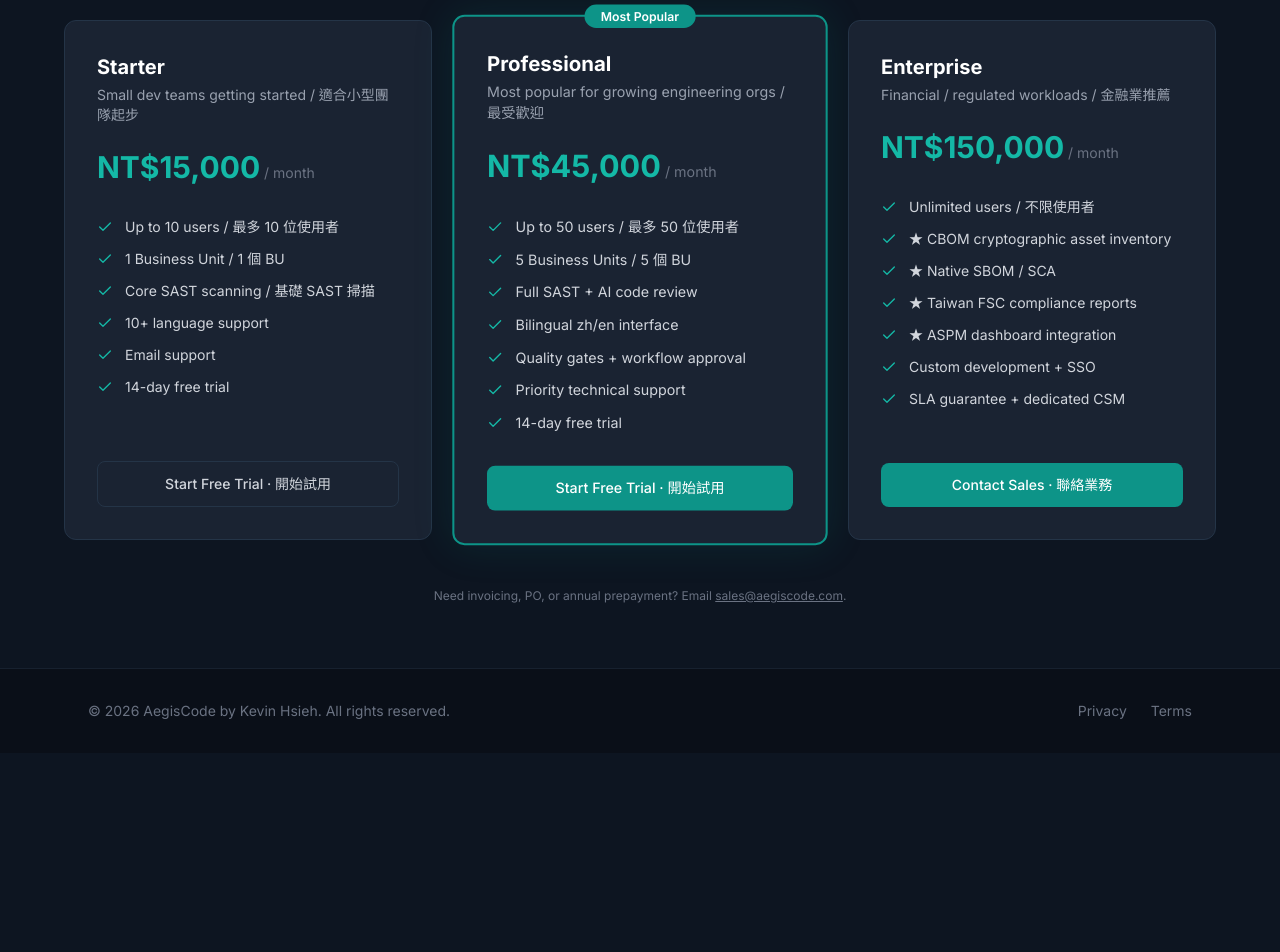
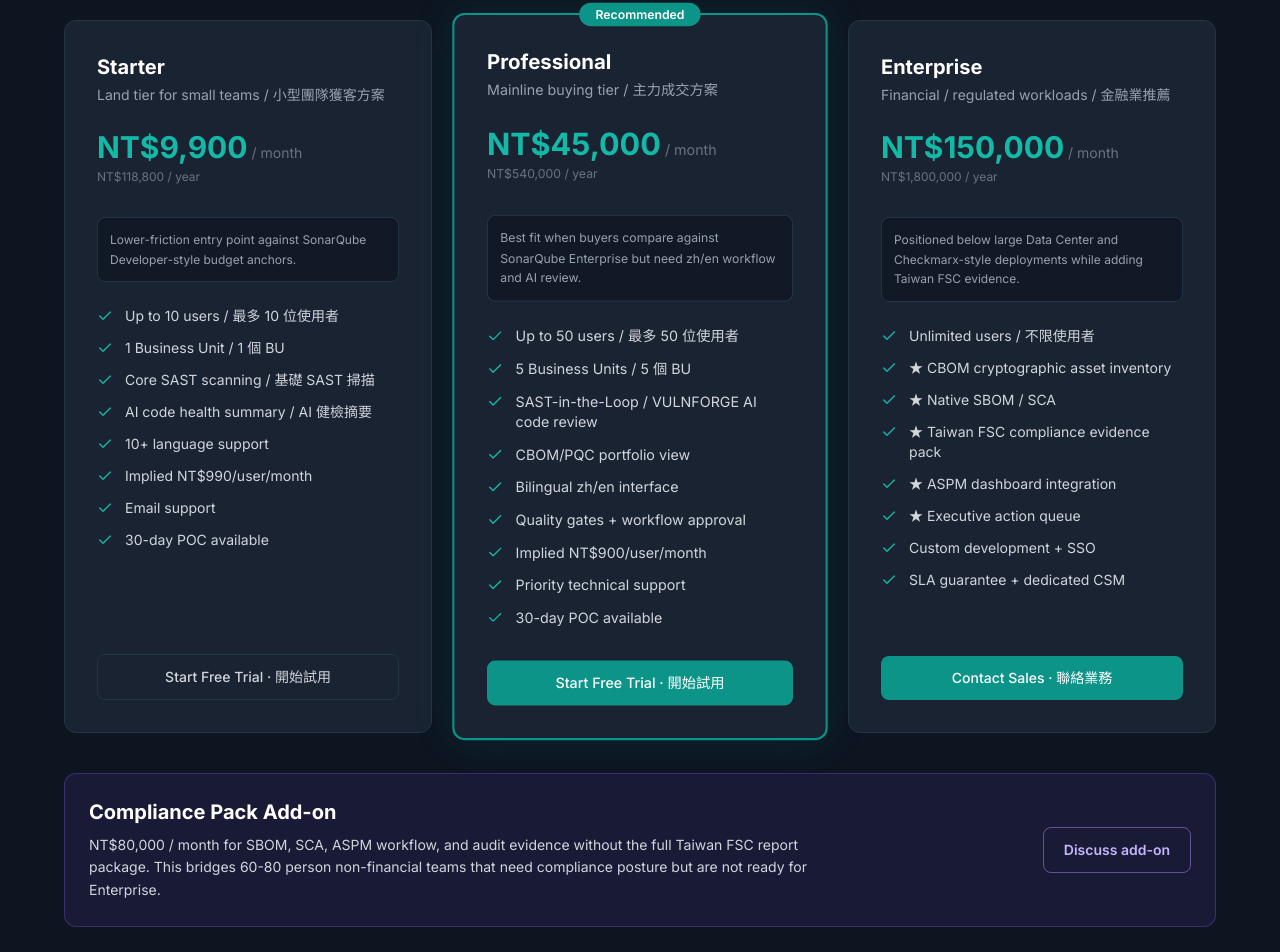
Before and after one commit to Kevin-Power/aegiscode-website, a Next.js app: page /pricing in a window 1280 px wide. Shown: the part 280-1232 px from the top of the page. Before the commit the page ends 1033 px from the top, so only its background shows below. Built offline with nearby package versions, Linux system fonts and the light colour scheme.

Commit message:
feat: update pricing positioning

```diff
--- a/src/app/layout.tsx
+++ b/src/app/layout.tsx
@@ -8,26 +8,30 @@ const inter = Inter({
 });
 
 export const metadata: Metadata = {
-  title: "AegisCode — Code Quality, CBOM & PQC Governance Platform",
+  title: "AegisCode — SAST-in-the-Loop, CBOM & Taiwan Compliance Platform",
   description:
-    "AegisCode 企業級程式碼品質、CBOM/PQC 加密資產盤點與稽核證據平台。支援 SAST、AI 程式碼健檢、主管審核、證據匯出與金融合規 demo。",
+    "AegisCode 企業級 SAST-in-the-Loop、CBOM/PQC、SBOM/SCA 與稽核證據平台。支援 VULNFORGE AI review、主管審核、證據匯出與台灣金融合規 demo。",
   keywords: [
     "code quality",
     "code security",
     "SAST",
     "static analysis",
     "AI code review",
+    "SAST-in-the-Loop",
+    "VULNFORGE",
     "CBOM",
     "PQC",
+    "SBOM",
+    "SCA",
     "cryptographic inventory",
     "SonarQube",
     "企業資安",
     "程式碼掃描",
   ],
   openGraph: {
-    title: "AegisCode — Code Quality, CBOM & PQC Governance Platform",
+    title: "AegisCode — SAST-in-the-Loop, CBOM & Taiwan Compliance Platform",
     description:
-      "從程式碼弱點到加密資產，一次產出可稽核的治理證據。",
+      "從程式碼弱點、相依套件到加密資產，一次產出可稽核的治理證據。",
     type: "website",
   },
 };
--- a/src/app/pricing/page.tsx
+++ b/src/app/pricing/page.tsx
@@ -10,7 +10,9 @@ interface Tier {
   id: "STARTER" | "PROFESSIONAL" | "ENTERPRISE";
   name: string;
   priceMonthly: string;
+  priceAnnual: string;
   desc: string;
+  positioning: string;
   highlighted: boolean;
   badge?: string;
   features: string[];
@@ -21,16 +23,20 @@ const tiers: Tier[] = [
   {
     id: "STARTER",
     name: "Starter",
-    priceMonthly: "NT$15,000",
-    desc: "Small dev teams getting started / 適合小型團隊起步",
+    priceMonthly: "NT$9,900",
+    priceAnnual: "NT$118,800 / year",
+    desc: "Land tier for small teams / 小型團隊獲客方案",
+    positioning: "Lower-friction entry point against SonarQube Developer-style budget anchors.",
     highlighted: false,
     features: [
       "Up to 10 users / 最多 10 位使用者",
       "1 Business Unit / 1 個 BU",
       "Core SAST scanning / 基礎 SAST 掃描",
+      "AI code health summary / AI 健檢摘要",
       "10+ language support",
+      "Implied NT$990/user/month",
       "Email support",
-      "14-day free trial",
+      "30-day POC available",
     ],
     cta: "trial",
   },
@@ -38,17 +44,21 @@ const tiers: Tier[] = [
     id: "PROFESSIONAL",
     name: "Professional",
     priceMonthly: "NT$45,000",
-    desc: "Most popular for growing engineering orgs / 最受歡迎",
+    priceAnnual: "NT$540,000 / year",
+    desc: "Mainline buying tier / 主力成交方案",
+    positioning: "Best fit when buyers compare against SonarQube Enterprise but need zh/en workflow and AI review.",
     highlighted: true,
-    badge: "Most Popular",
+    badge: "Recommended",
     features: [
       "Up to 50 users / 最多 50 位使用者",
       "5 Business Units / 5 個 BU",
-      "Full SAST + AI code review",
+      "SAST-in-the-Loop / VULNFORGE AI code review",
+      "CBOM/PQC portfolio view",
       "Bilingual zh/en interface",
       "Quality gates + workflow approval",
+      "Implied NT$900/user/month",
       "Priority technical support",
-      "14-day free trial",
+      "30-day POC available",
     ],
     cta: "trial",
   },
@@ -56,14 +66,17 @@ const tiers: Tier[] = [
     id: "ENTERPRISE",
     name: "Enterprise",
     priceMonthly: "NT$150,000",
+    priceAnnual: "NT$1,800,000 / year",
     desc: "Financial / regulated workloads / 金融業推薦",
+    positioning: "Positioned below large Data Center and Checkmarx-style deployments while adding Taiwan FSC evidence.",
     highlighted: false,
     features: [
       "Unlimited users / 不限使用者",
       "★ CBOM cryptographic asset inventory",
       "★ Native SBOM / SCA",
-      "★ Taiwan FSC compliance reports",
+      "★ Taiwan FSC compliance evidence pack",
       "★ ASPM dashboard integration",
+      "★ Executive action queue",
       "Custom development + SSO",
       "SLA guarantee + dedicated CSM",
     ],
@@ -120,11 +133,10 @@ export default function PricingPage() {
               Pricing / 授權方案
             </h1>
             <p className="text-gray-400 text-lg">
-              Self-service trial · Self-checkout for Starter &amp; Professional ·
-              Enterprise contracted via sales
+              Transparent monthly anchors for procurement. Starter lands, Professional converts, Enterprise expands.
             </p>
             <p className="text-gray-500 text-sm mt-2">
-              月繳價格未稅，年繳享 17% 折扣（聯絡業務開立年約）
+              Prices exclude tax. Annual contracts, PO, security review, and pilot scope are handled through sales.
             </p>
           </div>
 
@@ -162,7 +174,14 @@ export default function PricingPage() {
                     {tier.priceMonthly}
                   </span>
                   <span className="text-gray-500 text-sm"> / month</span>
+                  <div className="mt-1 text-xs text-gray-500">
+                    {tier.priceAnnual}
+                  </div>
                 </div>
+
+                <p className="mb-6 rounded-lg border border-[#243447] bg-[#0D1521]/70 p-3 text-xs leading-relaxed text-gray-400">
+                  {tier.positioning}
+                </p>
 
                 <ul className="space-y-3 mb-8 flex-1">
                   {tier.features.map((f) => (
@@ -220,6 +239,28 @@ export default function PricingPage() {
             ))}
           </div>
 
+          <div className="mt-10 rounded-xl border border-[#8B5CF6]/30 bg-[#8B5CF6]/10 p-6">
+            <div className="flex flex-col gap-4 md:flex-row md:items-center md:justify-between">
+              <div>
+                <h2 className="text-xl font-bold text-white">
+                  Compliance Pack Add-on
+                </h2>
+                <p className="mt-2 max-w-3xl text-sm leading-relaxed text-gray-300">
+                  NT$80,000 / month for SBOM, SCA, ASPM workflow, and audit evidence
+                  without the full Taiwan FSC report package. This bridges 60-80 person
+                  non-financial teams that need compliance posture but are not ready for
+                  Enterprise.
+                </p>
+              </div>
+              <Link
+                href="/#contact"
+                className="shrink-0 rounded-lg border border-[#A78BFA]/50 px-5 py-3 text-center text-sm font-semibold text-[#C4B5FD] hover:bg-[#8B5CF6]/15"
+              >
+                Discuss add-on
+              </Link>
+            </div>
+          </div>
+
           <p className="text-center text-xs text-gray-500 mt-12">
             Need invoicing, PO, or annual prepayment? Email{" "}
             <a className="underline" href="mailto:sales@aegiscode.com">
--- a/src/app/roi/page.tsx
+++ b/src/app/roi/page.tsx
@@ -26,9 +26,9 @@ const fmtK = (n: number) => {
 
 // Pricing tiers (annual, NT$)
 const PLANS = {
-  starter: { name: "Starter", annual: 120_000, maxUsers: 10 },
-  professional: { name: "Professional", annual: 390_000, maxUsers: 50 },
-  enterprise: { name: "Enterprise", annual: 990_000, maxUsers: 9999 },
+  starter: { name: "Starter", annual: 118_800, maxUsers: 10 },
+  professional: { name: "Professional", annual: 540_000, maxUsers: 50 },
+  enterprise: { name: "Enterprise", annual: 1_800_000, maxUsers: 9999 },
 };
 
 export default function RoiCalculatorPage() {
--- a/src/app/trial/page.tsx
+++ b/src/app/trial/page.tsx
@@ -144,7 +144,7 @@ function TrialForm() {
           }
           className="w-full bg-[#0D1521] border border-[#243447] rounded-lg px-3 py-2 text-gray-100 focus:border-[#0D9488] outline-none"
         >
-          <option value="STARTER">Starter (NT$15K/mo)</option>
+          <option value="STARTER">Starter (NT$9.9K/mo)</option>
           <option value="PROFESSIONAL">
             Professional (NT$45K/mo) — recommended
           </option>
@@ -234,7 +234,7 @@ export default function TrialPage() {
               Start your free trial
             </h1>
             <p className="text-gray-400 text-lg">
-              14-day Professional trial · No credit card · Auto-issued license
+              30-day POC · No credit card · Start with Starter or Professional
             </p>
           </div>
           <Suspense fallback={<div className="text-gray-500">Loading...</div>}>
--- a/src/components/features.tsx
+++ b/src/components/features.tsx
@@ -35,8 +35,8 @@ const features = [
   },
   {
     icon: Bot,
-    title: "AI 程式碼健檢",
-    desc: "業界首創！針對 AI 生成程式碼的 7 大問題分類分析，提供 S~D 五級評分與改善建議。",
+    title: "SAST-in-the-Loop / VULNFORGE",
+    desc: "把 SAST findings 轉成可審查、可修復、可追蹤的 AI review 工作流，這是 Professional tier 對抗傳統 SAST 的主要差異化。",
   },
   {
     icon: Activity,
@@ -83,11 +83,11 @@ export default function Features() {
         >
           <h2 className="text-3xl sm:text-4xl font-bold mb-4">核心功能</h2>
           <p className="text-gray-400 text-lg">
-            可展示功能 · 對應 金管會 ZTA / PQC / F-ISAC 採購情境
+            可展示功能 · 對應 SonarQube / Snyk / Checkmarx 競品比較與金管會採購情境
           </p>
           <div className="inline-flex items-center gap-2 mt-4 px-4 py-1.5 rounded-full bg-[#F59E0B]/10 border border-[#F59E0B]/30 text-[#FBBF24] text-xs font-medium">
             <span className="w-1.5 h-1.5 rounded-full bg-[#FBBF24] animate-pulse"></span>
-            2026 demo stack: SAST · CBOM/PQC · Evidence Export · Action Queue · License Control
+            2026 demo stack: SAST-in-the-Loop · CBOM/PQC · SBOM/SCA · Evidence Export · Action Queue
           </div>
         </motion.div>
 
--- a/src/components/hero.tsx
+++ b/src/components/hero.tsx
@@ -20,7 +20,7 @@ export default function Hero() {
           {/* Badge */}
           <div className="inline-flex items-center gap-2 px-4 py-1.5 rounded-full border border-[#243447] bg-[#1A2332]/60 text-xs text-gray-400 mb-8">
             <span className="w-2 h-2 rounded-full bg-[#14B8A6] animate-pulse" />
-            Enterprise Code Quality, CBOM & PQC Governance Platform
+            SAST-in-the-Loop, CBOM & Taiwan Compliance Evidence
           </div>
 
           {/* Main heading */}
@@ -35,7 +35,7 @@ export default function Hero() {
 
           {/* English tagline */}
           <p className="text-base sm:text-lg text-gray-500 mb-10">
-            SAST, AI code health, CBOM/PQC inventory, and executive-ready evidence in one platform.
+            SAST, VULNFORGE AI review, CBOM/PQC inventory, SBOM/SCA, and executive-ready evidence in one platform.
           </p>
         </motion.div>
 
--- a/src/components/pricing.tsx
+++ b/src/components/pricing.tsx
@@ -7,40 +7,41 @@ import { Check } from "lucide-react";
 const plans = [
   {
     name: "Starter",
-    price: "洽詢",
-    desc: "適合小型團隊起步",
+    price: "NT$9,900/月",
+    desc: "獲客導入方案，適合先 land 的小型團隊",
     highlighted: false,
     features: [
       "最多 10 位使用者",
       "1 個 BU",
-      "基礎 SAST 掃描",
+      "基礎 SAST 掃描與品質報告",
+      "AI code health 摘要",
       "10+ 程式語言支援",
-      "基礎報告",
+      "隱含 NT$990/user/月",
       "Email 支援",
     ],
   },
   {
     name: "Professional",
-    price: "洽詢",
-    desc: "最受歡迎的企業方案",
+    price: "NT$45,000/月",
+    desc: "主力甜蜜點，對齊企業 SAST 預算",
     highlighted: true,
-    badge: "最受歡迎",
+    badge: "主力推薦",
     features: [
       "最多 50 位使用者",
       "5 個 BU",
-      "完整 SAST 掃描",
+      "SAST-in-the-Loop / VULNFORGE AI review",
       "CBOM/PQC portfolio 檢視",
-      "AI 程式碼健檢",
+      "AI 程式碼健檢與修復建議",
       "審核工作流",
       "中英雙語介面",
       "品質閘門",
-      "優先技術支援",
+      "隱含 NT$900/user/月",
     ],
   },
   {
     name: "Enterprise",
-    price: "洽詢",
-    desc: "金融業推薦",
+    price: "NT$150,000/月",
+    desc: "金融業與高法遵組織推薦",
     highlighted: false,
     features: [
       "不限使用者 / 不限 BU",
@@ -57,14 +58,14 @@ const plans = [
 
 const addOns = [
   {
+    name: "Compliance Pack",
+    price: "+ NT$80K/月",
+    desc: "SBOM / SCA / ASPM 與合規證據工作流，不含完整 FSC 報告，承接 60-80 人非金融中型客戶",
+  },
+  {
     name: "Threat Intelligence",
     price: "+ NT$15K/月",
     desc: "每日 KEV / EPSS 同步、Email digest 推送、24h 漏洞優先通知",
-  },
-  {
-    name: "AI 自動修復",
-    price: "+ NT$10K/月",
-    desc: "平台內建 LLM 直接修復，免去複製貼上",
   },
   {
     name: "White-Label",
@@ -87,16 +88,16 @@ export default function Pricing() {
           className="text-center mb-16"
         >
           <h2 className="text-3xl sm:text-4xl font-bold mb-4">
-            靈活的授權方案
+            對齊市場採購邏輯的授權方案
           </h2>
           <p className="text-gray-400 text-lg mb-6">
-            Choose the plan that fits your organization
+            Starter 用來導入，Professional 用來成交，Enterprise 用 FSC / CBOM 拉開差異。
           </p>
           <a
             href="/roi"
             className="inline-flex items-center gap-2 px-5 py-2.5 rounded-lg border border-[#14B8A6]/50 text-[#14B8A6] hover:bg-[#14B8A6]/10 text-sm font-medium transition-colors"
           >
-            🧮 算看看能省多少 → ROI 計算器
+            算看看能省多少 → ROI 計算器
           </a>
         </motion.div>
 
@@ -159,6 +160,17 @@ export default function Pricing() {
           ))}
         </div>
 
+        <motion.div
+          initial={{ opacity: 0, y: 20 }}
+          animate={isInView ? { opacity: 1, y: 0 } : {}}
+          transition={{ duration: 0.6, delay: 0.45 }}
+          className="mt-8 rounded-xl border border-[#14B8A6]/25 bg-[#14B8A6]/10 p-5"
+        >
+          <p className="text-sm leading-relaxed text-gray-300">
+            定位策略：Starter 壓低門檻避免被 SonarQube 入門價秒砍；Professional 主打 SAST-in-the-Loop 與繁中治理工作流；Enterprise 以 Taiwan FSC、CBOM/PQC、SBOM/SCA 與主管證據包切入金融業採購。
+          </p>
+        </motion.div>
+
         {/* Add-Ons strip */}
         <motion.div
           initial={{ opacity: 0, y: 20 }}
```
Also changed, not shown: src/components/faq.tsx (+9 -1 lines), src/components/product-proof.tsx (+4 -4 lines).
